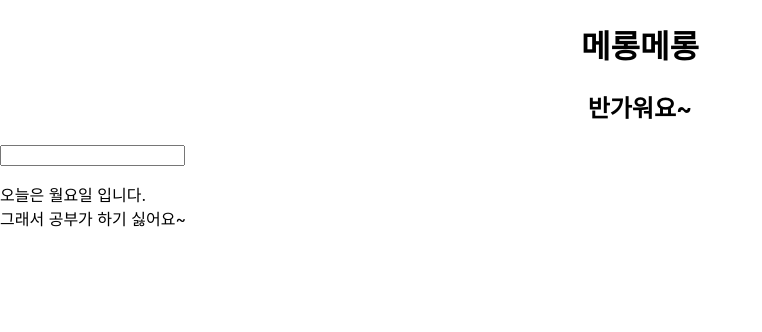
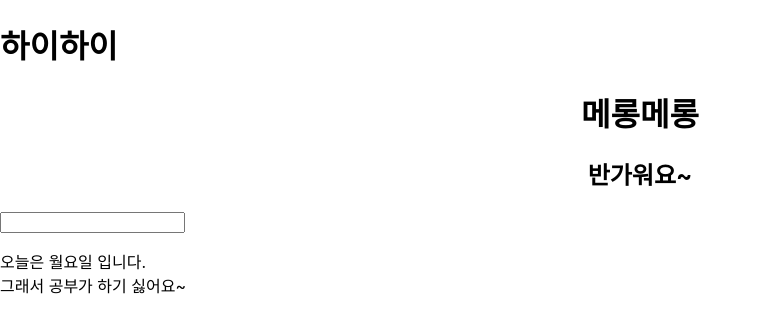
Before and after one commit to kitae1995/react-basic-study202310, a React (Create React App) app: page / in a window 1280 px wide. Shown: the top 332 px of the page, without its empty margins (0-762 px from the left). Built offline with nearby package versions, Linux system fonts and the light colour scheme.

Commit message:
1.react study

```diff
--- a/src/App.css
+++ b/src/App.css
@@ -9,7 +9,7 @@
 
 @media (prefers-reduced-motion: no-preference) {
   .App-logo {
-    animation: App-logo-spin infinite 2s linear;
+    animation: App-logo-spin infinite 0.5s linear;
   }
 }
 
--- a/src/App.js
+++ b/src/App.js
@@ -1,12 +1,15 @@
 import React from 'react';
 import './App.css';
+import ExpenseItem from './components/ExpenseItem';
+import NoName from './NoName';
 
 function App() {
   const $h2 = <h2>반가워요~</h2>;
 
   return (
     <>
-      <div className="App">
+      <NoName />
+      <div className='App'>
         <h1>메롱메롱</h1>
         {$h2}
       </div>
--- /dev/null
+++ b/src/NoName.js
@@ -0,0 +1,13 @@
+import React from 'react';
+
+class NoName extends React.Component {
+  render() {
+    return (
+      <div className='wrap'>
+        <h1>하이하이</h1>
+      </div>
+    );
+  }
+}
+
+export default NoName;
--- /dev/null
+++ b/src/components/ExpenseItem.js
@@ -0,0 +1,15 @@
+import React from 'react';
+
+const ExpenseItem = () => {
+  return (
+    <div className='expense-item'>
+      <div>2023년 10월 30일</div>
+      <div className='expense-item__description'>
+        <h2>냠냠치킨</h2>
+        <div className='expense-item__price'>19000원</div>
+      </div>
+    </div>
+  );
+};
+
+export default ExpenseItem;
--- a/src/index.js
+++ b/src/index.js
@@ -3,14 +3,5 @@ import ReactDOM from 'react-dom/client';
 import './index.css';
 import App from './App';
 
-
 const root = ReactDOM.createRoot(document.getElementById('root'));
-root.render(
-
-    <App />
-
-);
-
-// If you want to start measuring performance in your app, pass a function
-// to log results (for example: reportWebVitals(console.log))
-// or send to an analytics endpoint. Learn more: https://bit.ly/CRA-vitals
+root.render(<App />);
```
Also changed, not shown: .eslintrc.json.
